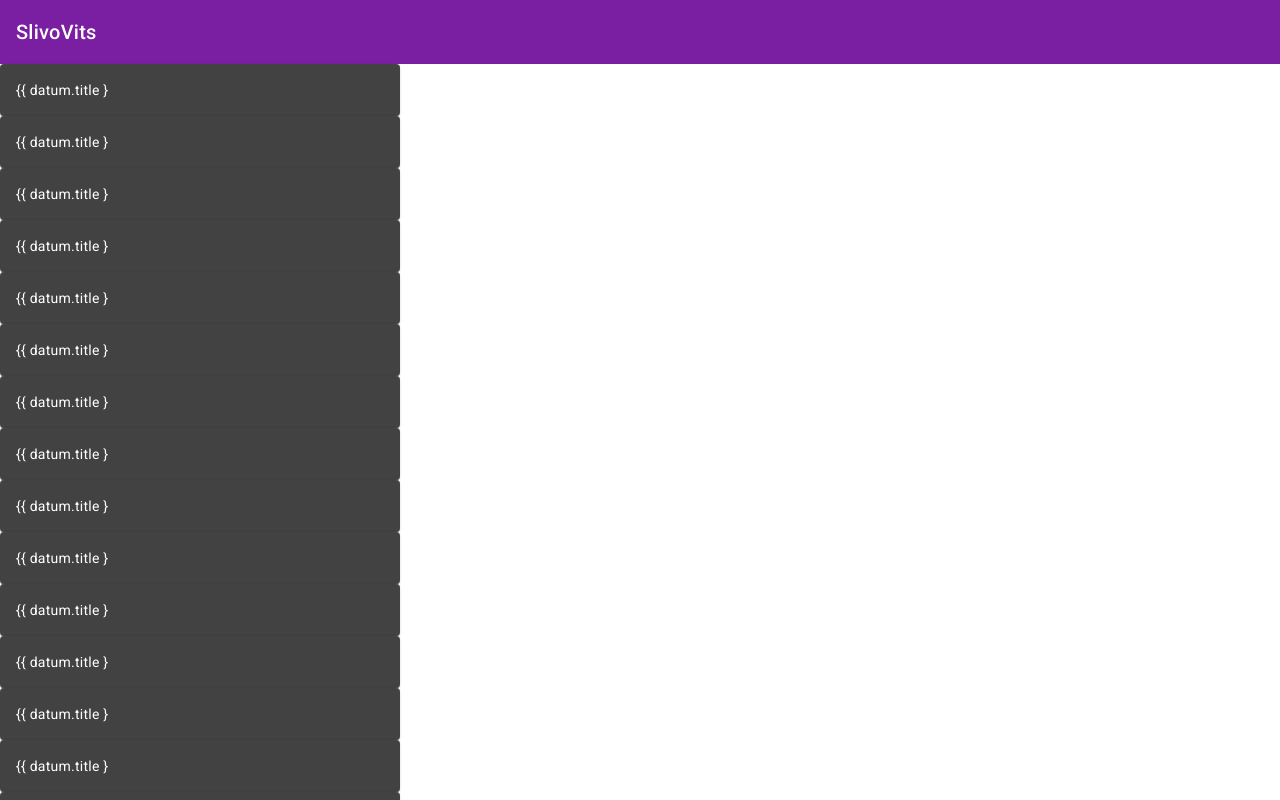
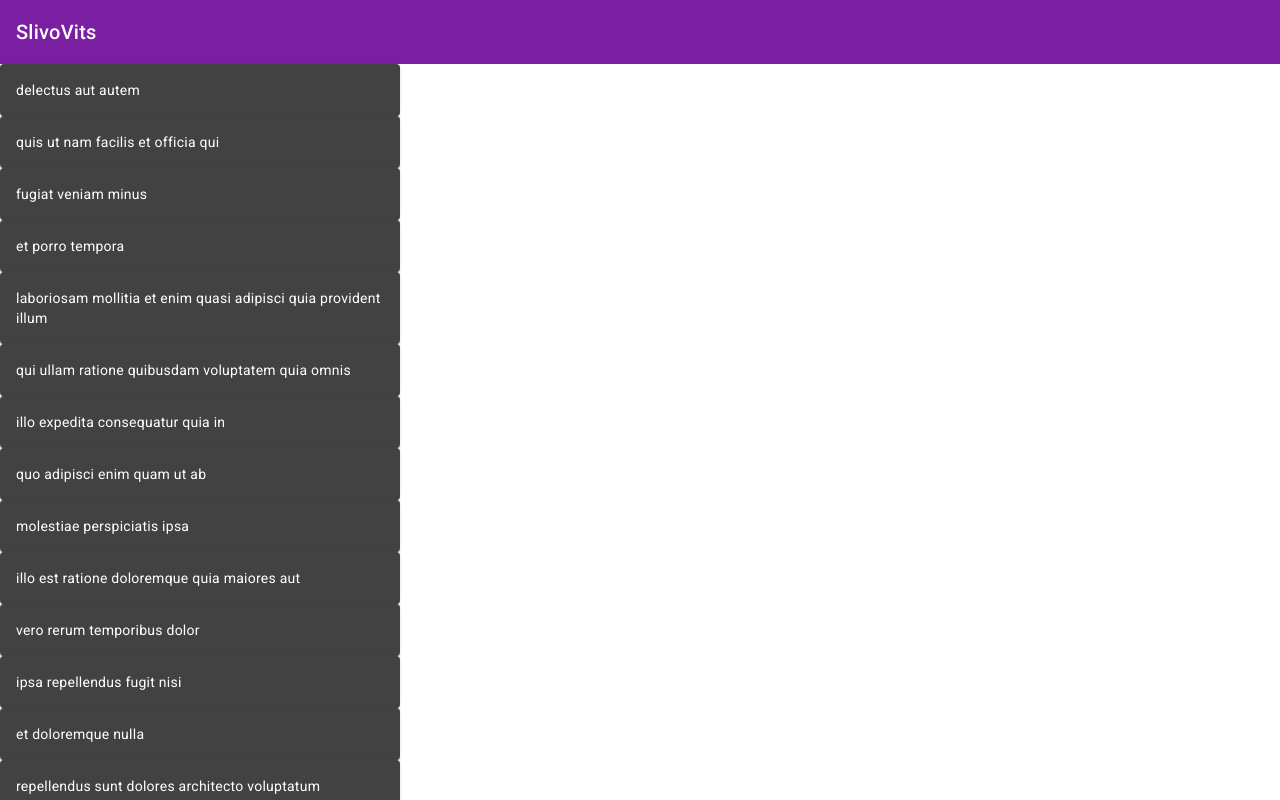
Before and after one commit to dev-evgeni/slivovits, an Angular app: page / in a window 1280 px wide. Shown: the top 800 px of the page. Built offline with nearby package versions, Linux system fonts and the light colour scheme.

Commit message:
Fixed interpolation

```diff
--- a/src/app/app.component.html
+++ b/src/app/app.component.html
@@ -4,7 +4,7 @@
 <mat-card *ngFor="let datum of data" class="example-card">
   <mat-card-content>
     <p>
-      {{ datum.title }
+      {{ datum.title }}
     </p>
   </mat-card-content>
 </mat-card>
```
